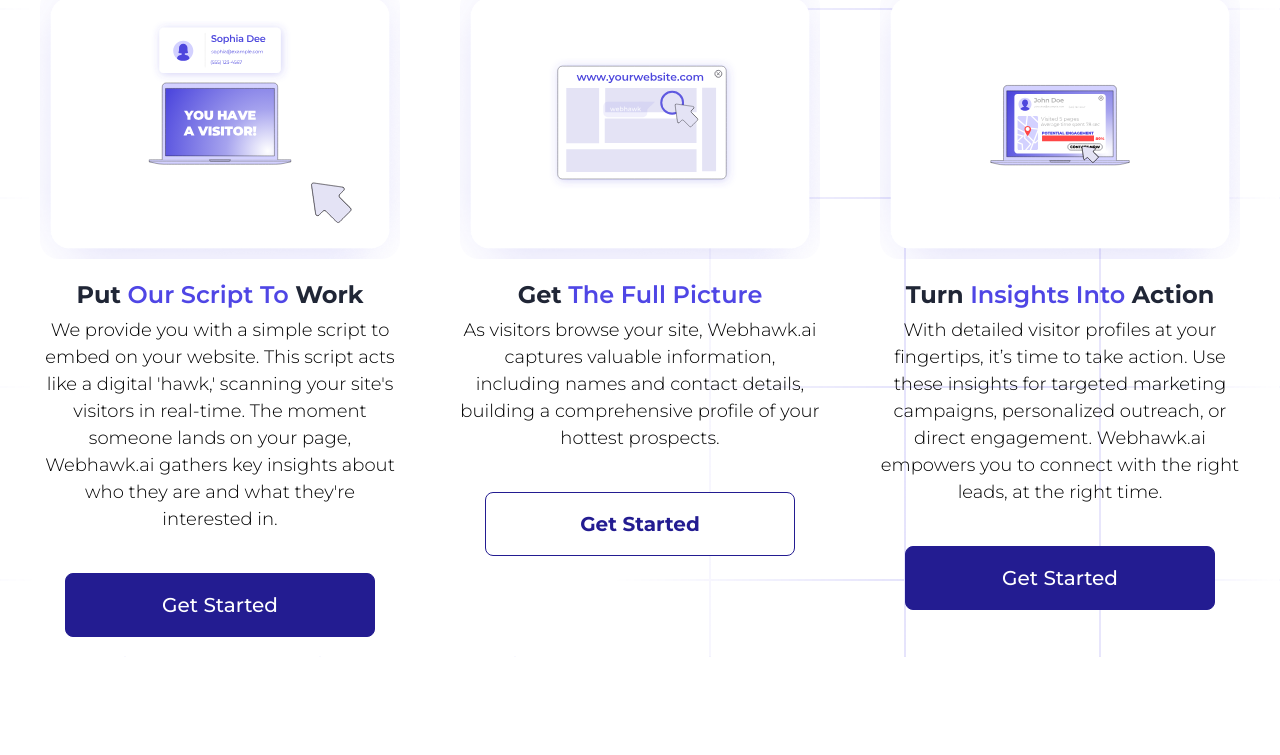
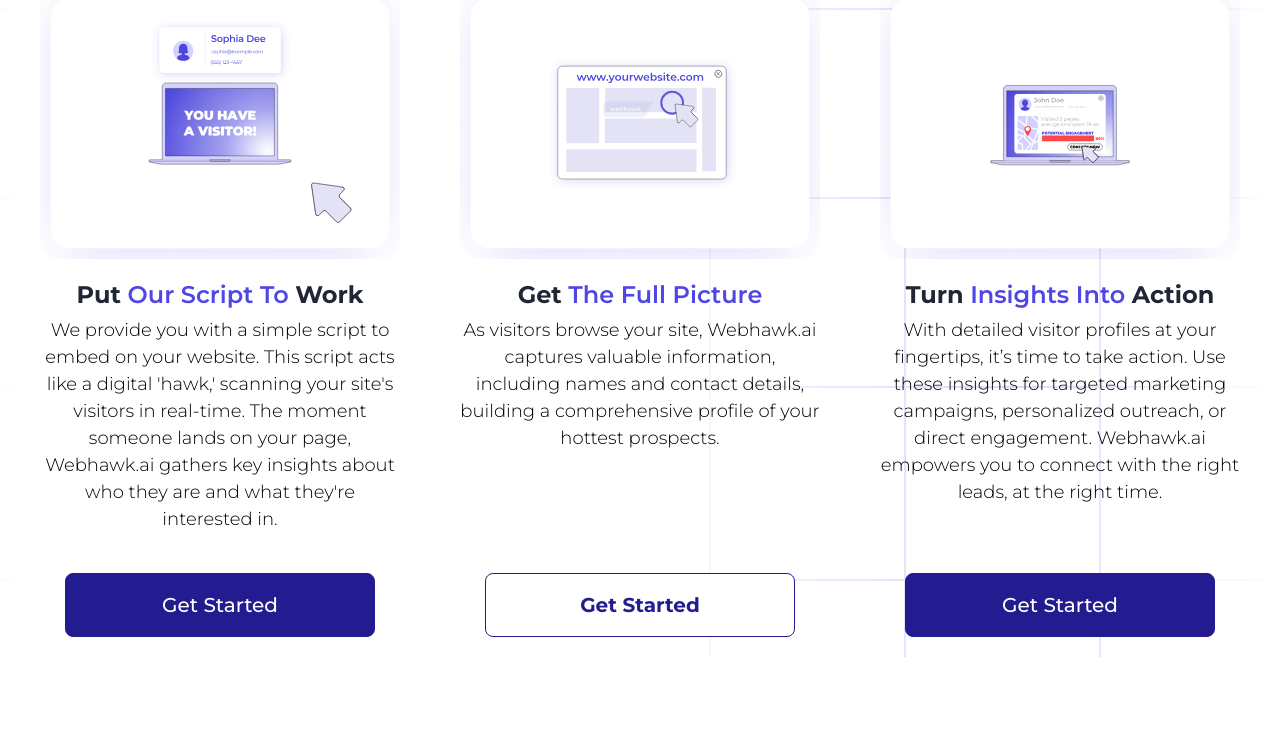
Before and after one commit to TechnoVirtuoso/Web-Hawk-Landing-Page, a Next.js app: page /how-it-works in a window 1280 px wide. Shown: the part 1009-1764 px from the top of the page. Built offline with nearby package versions, Linux system fonts and the light colour scheme.

Commit message:
Update index.scss

```diff
--- a/components/layouts/pages/landing/LottieCards/index.scss
+++ b/components/layouts/pages/landing/LottieCards/index.scss
@@ -61,8 +61,12 @@
                 }
 
                 @media (min-width: 1200px) {
+                    height: calc(100% - 280px);
+                    justify-content: space-between;
+                }
+
+                @media (max-width: 1250px) {
                     height: auto;
-                    justify-content: space-between;
                 }
 
                 .title {
@@ -123,9 +127,10 @@
                         font-weight: 600;
                     }
                     @include responsive(sm) {
-                        font-size: 18px;
+                        font-size: 18px !important;
                         width: 90% !important;
                         height: 48px !important;
+                        padding: 0;
                     }
                 }
             }
```
